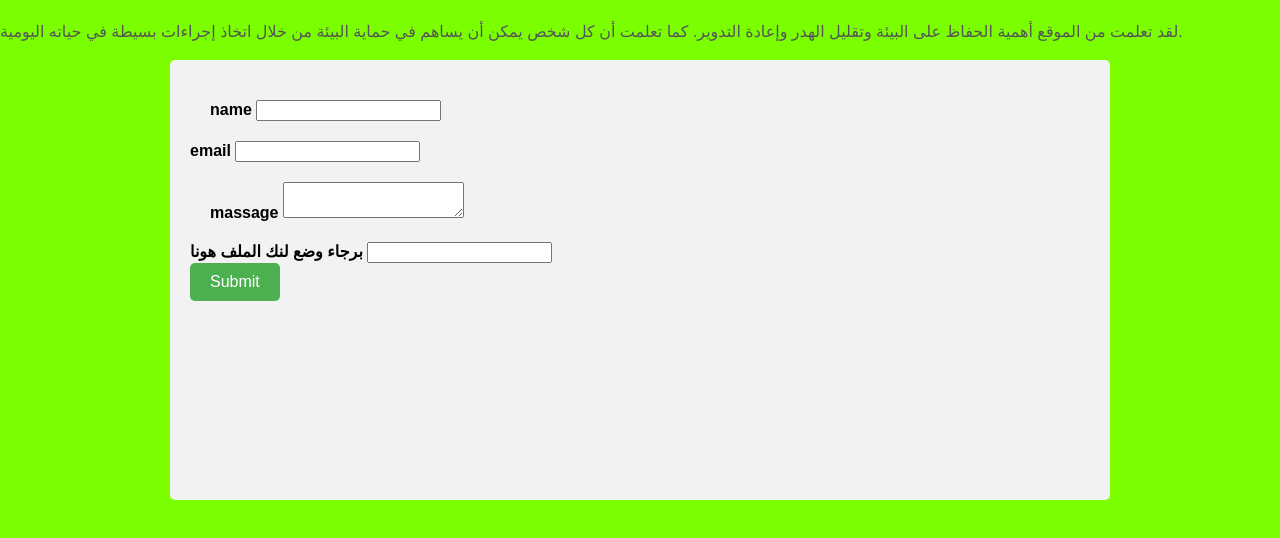
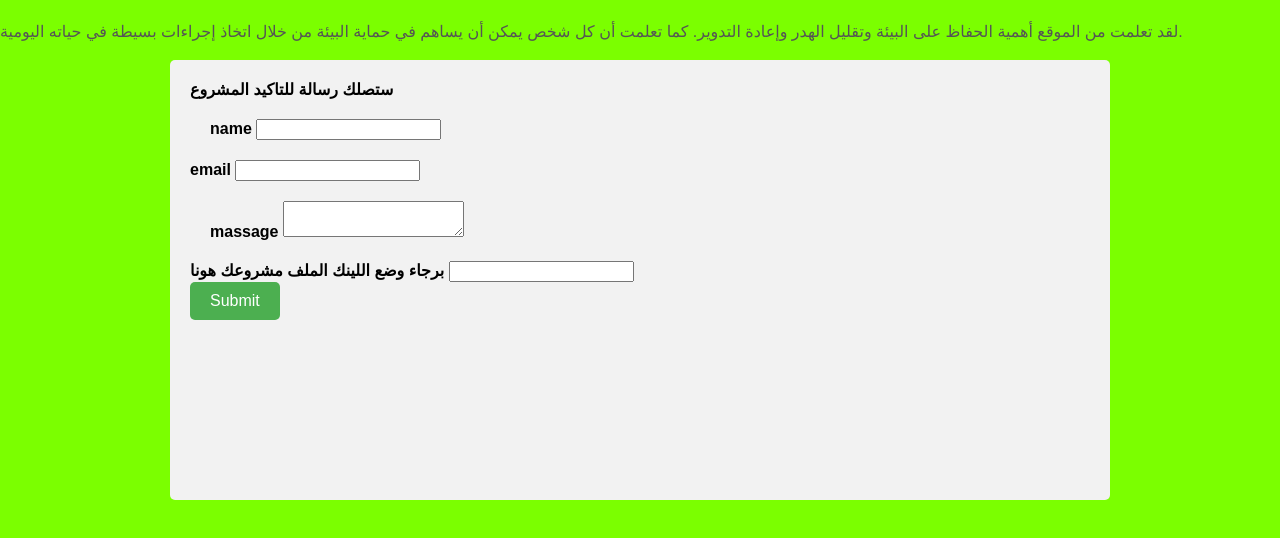
Before and after one commit to moustafasaleh370-art/ATHAR-moble, a plain HTML site: page fvt.html in a window 1280 px wide. Shown: the part 62-600 px from the top of the page. Drawn offline with Linux system fonts and the light colour scheme.

Commit message:
Update fvt.html

```diff
--- a/fvt.html
+++ b/fvt.html
@@ -195,6 +195,7 @@ img, video {
 
       <form action="https://api.web3forms.com/submit" method="POST">
   <input type="hidden" name="access_key" value="a3af374b-70ff-4d99-acf1-52472f72811c">
+   <b>ستصلك رسالة للتاكيد المشروع</b>
   <div class="gtg">
   <b>name</b>
   <input type="text" name="name" required>
@@ -206,9 +207,11 @@ img, video {
   <textarea name="message" required></textarea>
   </div>
   <div class="vgh">
-  <b>برجاء وضع لنك الملف هونا</b>
+  <b>برجاء وضع اللينك الملف مشروعك هونا</b>
   <input type="link" name="link" required>
+
   </div>
+
   <button type="submit">Submit</button>
 
 </form>
```
